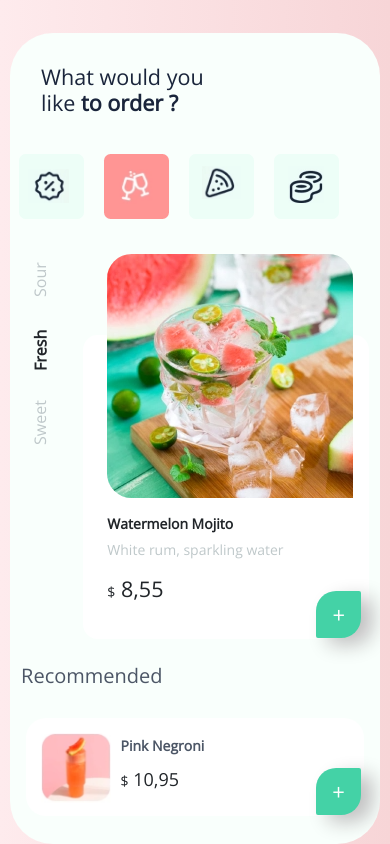
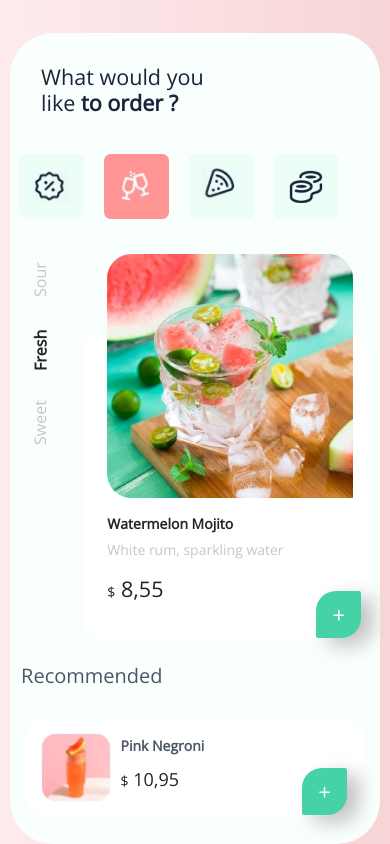
Before and after one commit to neelamsngh/foodOrder, a plain HTML site: page index.html in a window 390 px wide. Shown: the top 844 px of the page. Drawn offline with nearby package versions, Linux system fonts and the light colour scheme.

Commit message:
Add files via upload

```diff
--- a/css/custom.css
+++ b/css/custom.css
@@ -135,7 +135,8 @@ padding:5px;}
 @media (max-width: 576px){
 .margnTop{margin-top:2%;}
 .mrtp{margin-top:6%;margin-bottom:6%}
-
+	.btmBtn {
+    right: -1px;
 }
 
 @media (min-width: 576px){
```
